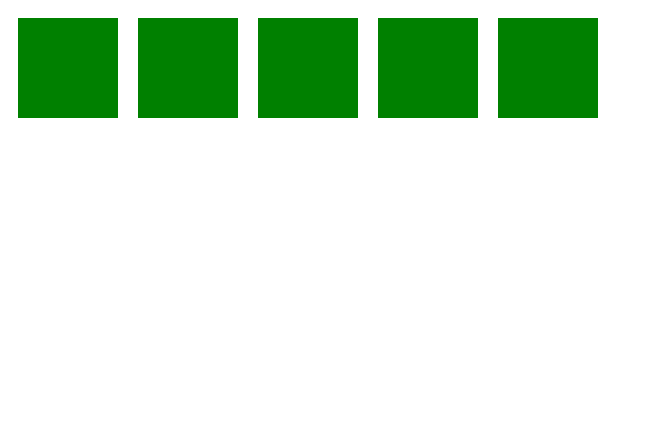
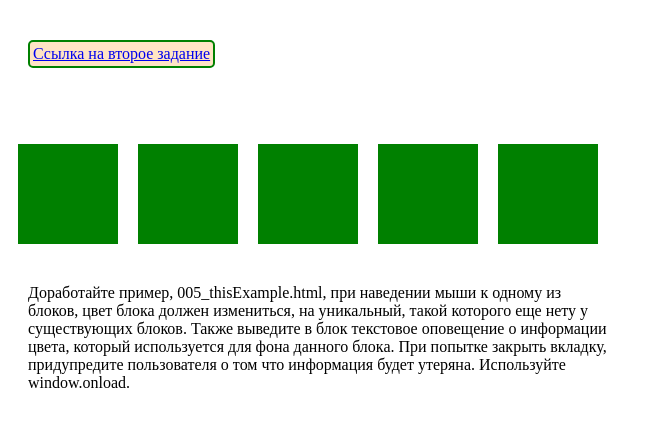
Before and after one commit to Artur-Ned/IT-JS-adv-task4, a plain HTML site: page index.html in a window 1280 px wide. Shown: the whole page, without its empty margins (0-652 px from the left). Drawn offline with Linux system fonts and the light colour scheme.

Commit message:
ругялярки закрыл

```diff
--- a/index.html
+++ b/index.html
@@ -16,10 +16,40 @@
         justify-content: center;
         float: left;
         font-size: 22px;
+        margin-bottom: 40px;
+      }
+
+      body {
+        width: 600px;
+      }
+
+      a {
+        border: 2px solid green;
+        background-color: bisque;
+        margin-left: 20px;
+        padding: 3px;
+        border-radius: 5px;
+        margin-bottom: 30px;
+        margin-top: 40px;
+        display: block;
+        width: fit-content;
+      }
+
+      a:hover {
+        border: none;
+        background-color: aquamarine;
+      }
+
+      .text {
+        margin-left: 20px;
       }
     </style>
   </head>
   <body>
+    <a href="HomeWork0.html">Ссылка на второе задание</a>
+
+    <br />
+    <br />
     <div></div>
     <div></div>
     <div></div>
@@ -28,11 +58,16 @@
     <br />
     <br />
     <br />
+
     <br />
-    <p>
-      <!-- Доработайте пример, 005_thisExample.html, при наведении мыши к одному из блоков, цвет блока должен измениться, на уникальный, такой которого еще нету у существующих блоков.
-      Также выведите в блок текстовое оповещение о информации цвета, который используется для фона данного блока.
-      При попытке закрыть вкладку, придупредите пользователя о том что информация будет утеряна. Используйте window.onload.  -->
+
+    <p class="text">
+      Доработайте пример, 005_thisExample.html, при наведении мыши к одному из
+      блоков, цвет блока должен измениться, на уникальный, такой которого еще
+      нету у существующих блоков. Также выведите в блок текстовое оповещение о
+      информации цвета, который используется для фона данного блока. При попытке
+      закрыть вкладку, придупредите пользователя о том что информация будет
+      утеряна. Используйте window.onload.
     </p>
     <script>
       var divArr = document.getElementsByTagName("div");
```
Also changed, not shown: HomeWork0.html (+38 -2 lines).
